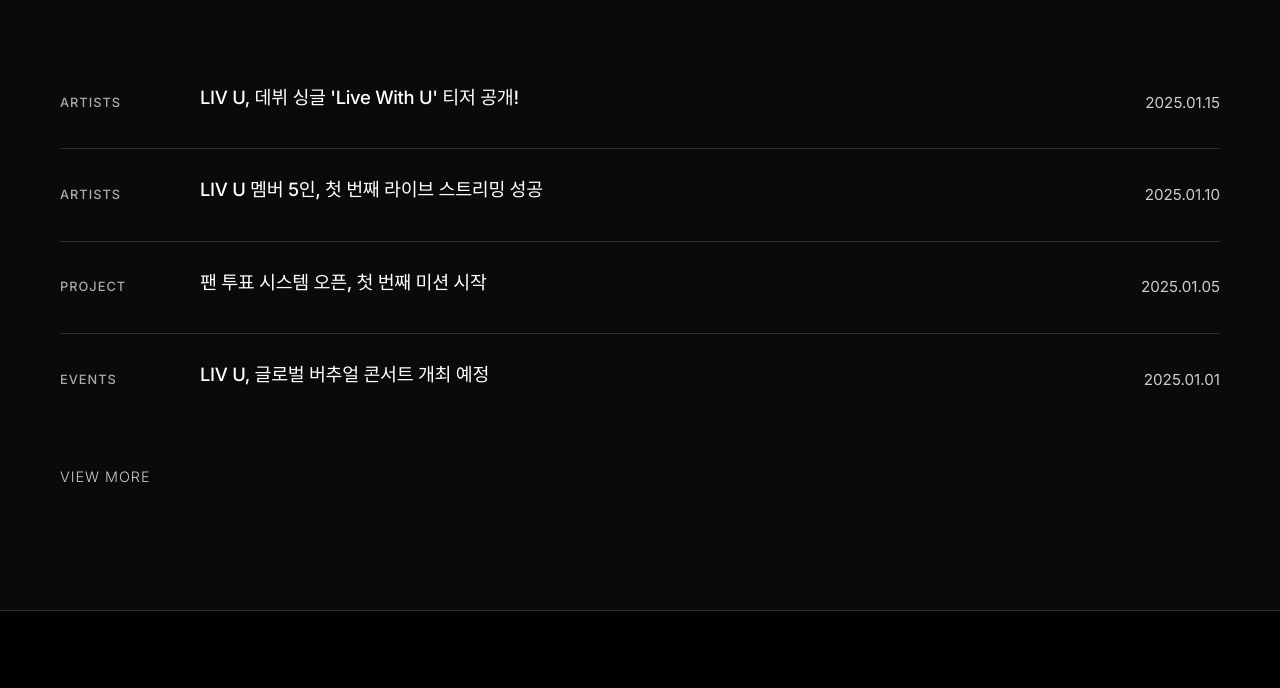
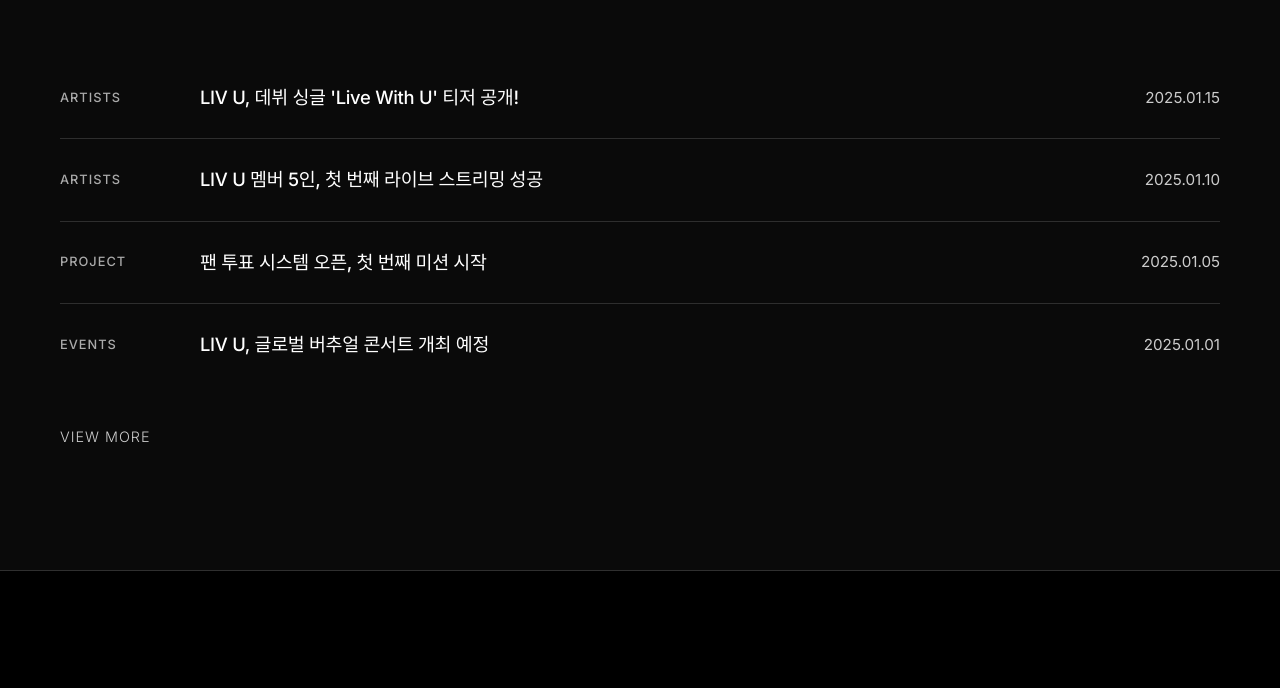
Before and after one commit to Dazzlar199/duriweb, a plain HTML site: page index.html in a window 1280 px wide. Shown: the part 2532-3220 px from the top of the page. Drawn offline with Linux system fonts and the light colour scheme.

Commit message:
Fix CSS duplicate code

```diff
--- a/public/css/style.css
+++ b/public/css/style.css
@@ -1534,13 +1534,6 @@ html {
     .schedule-content p {
         font-size: 0.9em;
     }
-        margin-right: 0;
-        margin-bottom: 10px;
-    }
-
-    .news-item h3 {
-        margin-bottom: 10px;
-    }
 
     .news-date {
         margin-left: 0;
```
